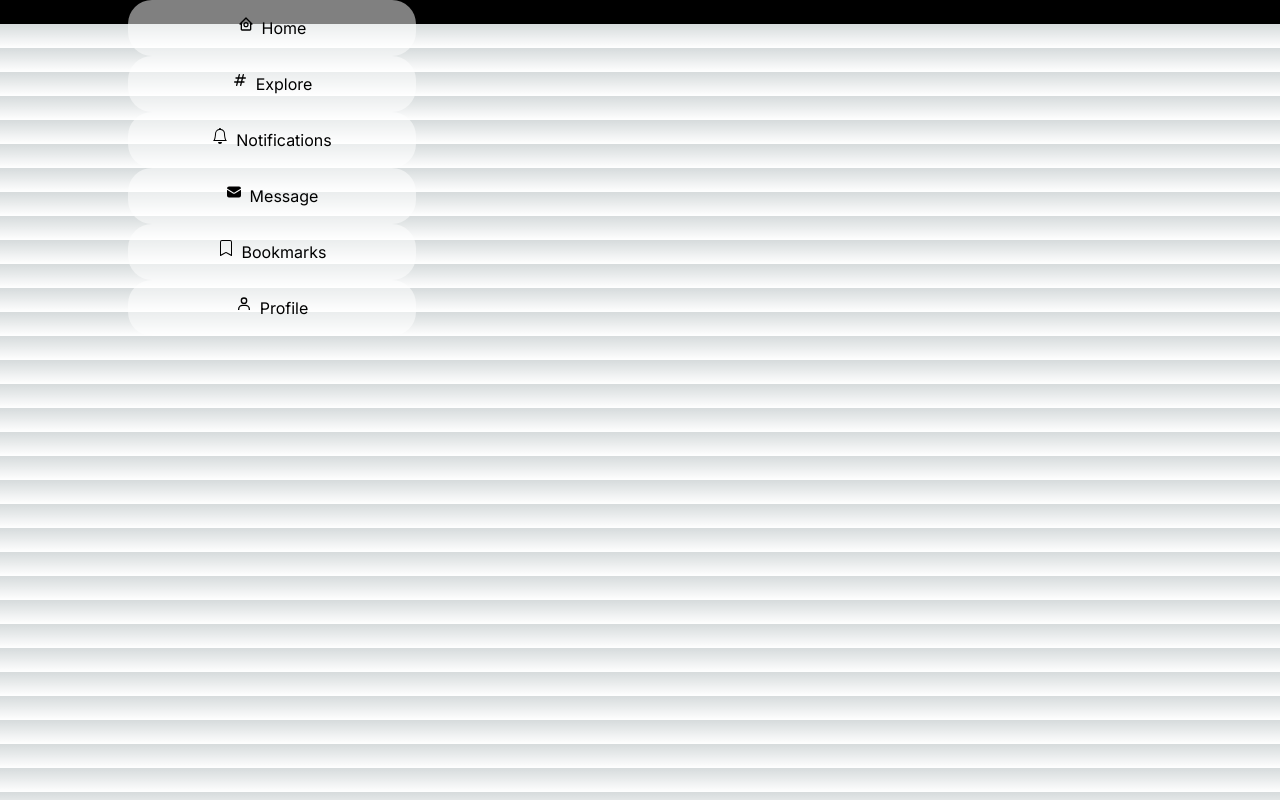
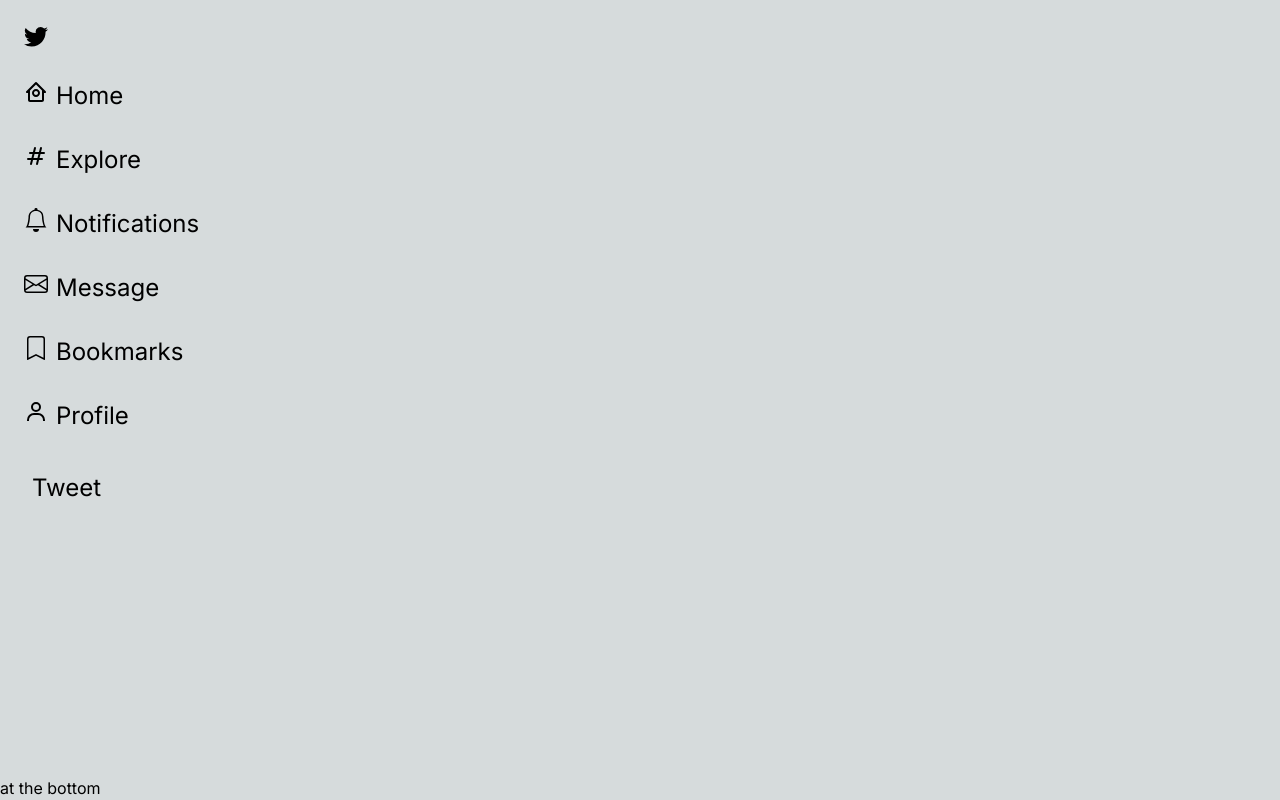
Before and after one commit to prateekvarma/twitter-clone-nextjs-supabase, a Next.js app: page / in a window 1280 px wide. Built offline with nearby package versions, Linux system fonts and the light colour scheme.

Commit message:
FInishing touches for left sidebar

```diff
--- a/src/app/page.tsx
+++ b/src/app/page.tsx
@@ -1,10 +1,13 @@
 import { BiHomeCircle, BiUser } from 'react-icons/bi';
 import { HiOutlineHashtag } from 'react-icons/hi';
-import { BsBell, BsBookmark } from 'react-icons/bs';
-import { HiEnvelope } from 'react-icons/hi2';
+import { BsBell, BsBookmark, BsTwitter, BsEnvelope } from 'react-icons/bs';
 import Link from 'next/link';
 
 const NAVIGATION_ITEMS = [
+  {
+    title: 'Twitter',
+    icon: BsTwitter,
+  },
   {
     title: 'Home',
     icon: BiHomeCircle,
@@ -19,7 +22,7 @@
   },
   {
     title: 'Message',
-    icon: HiEnvelope,
+    icon: BsEnvelope,
   },
   {
     title: 'Bookmarks',
@@ -34,26 +37,32 @@
 export default function Home() {
   return (
     <div className='w-full h-full flex justify-center items-center relative bg-black'>
-      <div className='max-w-screen-lg w-full flex relative'>
+      <div className='max-w-screen-xl w-full flex relative'>
         {/* Left section */}
-        <section className='fixed w-72 flex flex-col h-screen'>
+        <section className='fixed w-[275px] flex flex-col items-stretch h-screen space-y-4'>
+          <div className='flex-col items-stretch h-screen space-y-4 my-4'>
             {NAVIGATION_ITEMS.map((item) => {
               return (
                 <Link
                   key={item.title}
                   href={`/${item.title.toLowerCase()}`}
-                className='bg-white/50 flex item-center justify-center space-x-2 rounded-3xl p-4'
+                  className='hover:bg-white/10 text-2xl transition duration-200 flex item-center justify-start w-fit space-x-2 rounded-3xl py-2 px-6'
                 >
                   <div>
                     <item.icon />
                   </div>
-                <div>{item.title}</div>
+                  {item.title !== 'Twitter' && <div>{item.title}</div>}
                 </Link>
               );
             })}
+            <button className='rounded-full m-4 bg-primary p-4 text-2xl text-center hover:bg-opacity-70 transition duration-200'>
+              Tweet
+            </button>
+          </div>
+          <div>at the bottom</div>
         </section>
-        <main>Home timeline</main>
-        <section>Right section</section>
+        <main></main>
+        <section></section>
       </div>
     </div>
   );
```
Lines whose indentation alone changed are shown as unchanged.
